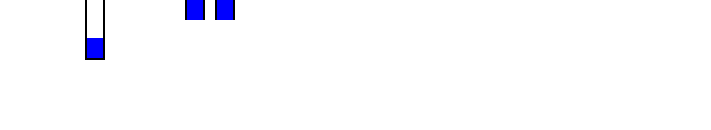
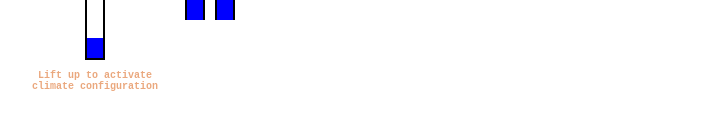
Before and after one commit to Augustalex/climate-control, a Vue app: page / in a window 1280 px wide. Shown: the part 380-510 px from the top of the page, without its empty margins (123-834 px from the left). Built offline with nearby package versions, Linux system fonts and the light colour scheme.

Commit message:
Added guide text for slider

```diff
--- a/src/Slider.vue
+++ b/src/Slider.vue
@@ -4,6 +4,7 @@
         <div class="slider-pipe">
         </div>
         <div ref="thumb" class="slider-thumb" :style="thumbStyle"></div>
+        <span class="activate">Lift up to activate climate configuration</span>
     </div>
 </template>
 
@@ -171,4 +172,17 @@
         left: 2px;
         user-select: none;
     }
+
+    .activate {
+        position: absolute;
+        top: 110px;
+        left: -55px;
+        font-family: "Courier New";
+        font-weight: bold;
+        font-size: 10px;
+        width: 130px;
+        text-align: center;
+        opacity: .6;
+        color: #dd6f29;
+    }
 </style>
```
